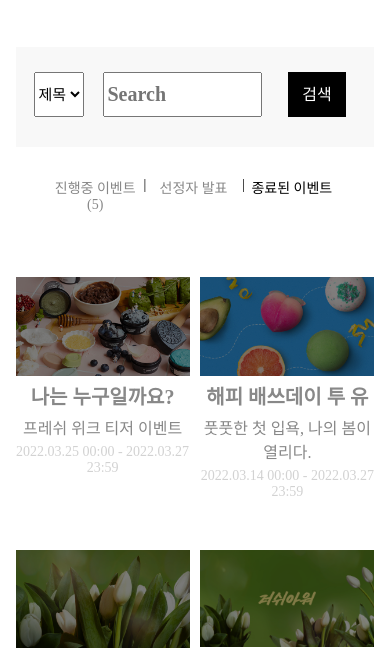
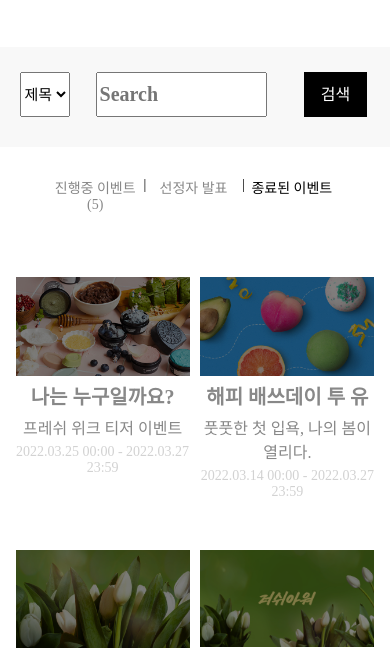
Before and after one commit to ggamE2/lush_sub5, a plain HTML site: page index3.html in a window 390 px wide. Shown: the part 200-850 px from the top of the page. Drawn offline with Linux system fonts and the light colour scheme; a web font is replaced by a local one.

Commit message:
Update media3.css

```diff
--- a/maincss/media3.css
+++ b/maincss/media3.css
@@ -9,15 +9,14 @@
 
 
 /*cont1*/
-.contents .cont1{width: 92%; position: relative; margin: 50px auto 0;}
 .contents .cont1 .search_01{position: absolute; left:5%; width: 12%; height:45px; margin: 25px auto; }
 .contents .cont1 .search_01 select{height: 45px;font:normal 15px "Malgun Gothic";}
 
 .contents .cont1 .search_02{position: absolute; left:24.5%; height: 39px; margin:25px auto; width: 42%; }
 .contents .cont1 .search_02 input{width: 100%;height: 39px; line-height: 40px;font:bold 20px "Malgun Gothic";}
 
-.contents .cont1 .search_03{position: absolute; display: block; left:76%; width: 16%; height: 45px; background: #000; margin: 25px auto; color:#fff; font:normal 16px "Malgun Gothic"; }
-.contents .cont1 .search_03 a{display: block; height: 45px; box-sizing: border-box; text-align: center; line-height: 45px; margin: 0 auto; color: #fff; }
+.contents .cont1 .search_03{position: absolute; display: block; left:78%; width: 16%; height: 45px; background: #000; margin: 25px auto; color:#fff; font:normal 16px "Malgun Gothic"; }
+.contents .cont1 .search_03 a{display: block; height: 45px; box-sizing: border-box; text-align: center; line-height: 45px; margin: 0 auto; color: #fff; }   ch_03 a{display: block; height: 45px; box-sizing: border-box; text-align: center; line-height: 45px; margin: 0 auto; color: #fff; }
 
 
 /*cont2*/
```
